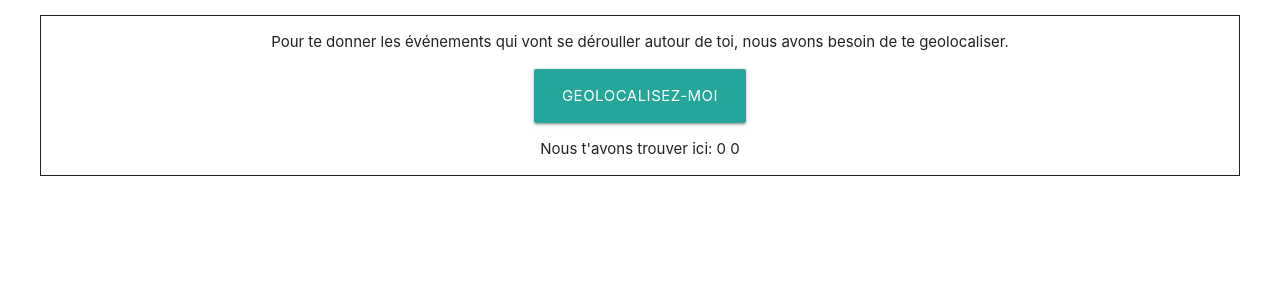
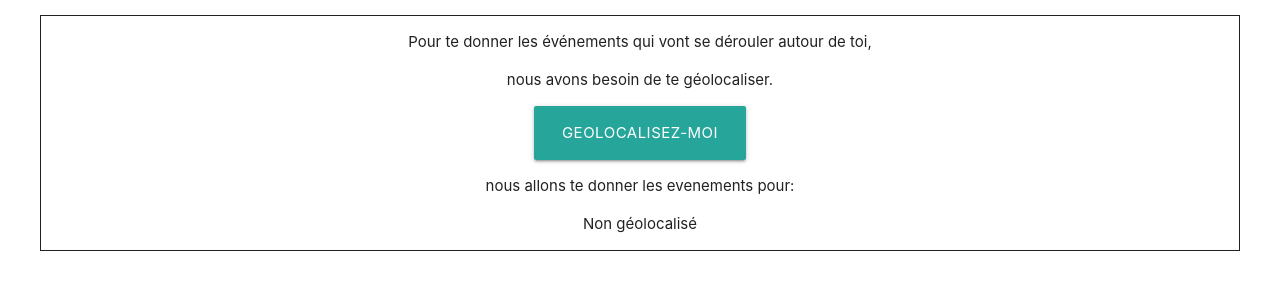
Before and after one commit to MS44118/PROJET_2_wild-song, a React (Create React App) app: page / in a window 1280 px wide. Shown: the top 300 px of the page. Built offline with nearby package versions, Linux system fonts and the light colour scheme; no server answers.

Commit message:
Geolocation ok, Fetch ok, Render of API result Done

```diff
--- a/src/App.js
+++ b/src/App.js
@@ -1,6 +1,6 @@
 import React, { Component } from 'react';
 import '../node_modules/materialize-css/dist/css/materialize.min.css'
-import M from '../node_m/odules/materialize-css/dist/js/materialize.js';
+// import M from '../node_modules/materialize-css/dist/js/materialize.js';
 import './App.css';
 import Geolocation from './Components/Geolocation/Geolocation';
 
--- a/src/Components/Geolocation/Geolocation.js
+++ b/src/Components/Geolocation/Geolocation.js
@@ -1,35 +1,36 @@
 import React, { Component } from 'react';
 import './Geolocation.css'
+import config from '../../config';
 
 class Geolocation extends Component{
   constructor(){
     super();
     this.state = {
-      latUser: 0,
-      lngUser: 0
-    }
+      songkick: null,
+    };
   };
 
-  getGeolocation = () => {
+  // componentDidMount s'effectue une seule fois au lancement du composant Geolocation (et pas qd click button)
+  getLocation = () => {
     navigator.geolocation.getCurrentPosition(
-      (position) => {
-        //return an object with keys: latitude, longitude, altitude, accuracy(meters), altitude accuracy, heading(moving direction), speed)
-        this.setState({
-          latUser: position.coords.latitude,
-          lngUser: position.coords.longitude,
+      (position) => { //return an object with latitude, longitude, and cie
+        // IMPLEMENT THERE THE LOADING ANIMATION ------------------------
+        fetch(`https://api.songkick.com/api/3.0/events.json?apikey=${config}&location=geo:${position.coords.latitude},${position.coords.longitude}`)
+        .then(data => data.json())
+        .then((data) => {
+          // console.log("API result:")
+          // console.log(data); //resultat API call
+          this.setState({
+            songkick: data.resultsPage.results,
+          })
+          console.log(this.state.songkick.event[14].location.city);
+          console.log(this.state.songkick)
         })
-        console.log(this.state);
-      },
+      }
+      ,
       (error) => {
-        //return a value (1=permission denied, 2=position unavailable, 3=timeout)
-        console.log(error);
+        console.log(error); //return a value (1=permission denied, 2=position unavailable, 3=timeout)
       }
-      // ,
-      // (options) => {
-      //     enableHighAccuracy: true; //(boolean) true = high precision required to geolocate
-      //     timeout: 5000;            // (milliseconds, integer) maximum time to receive geolocation
-      //     maximumAge: 100000;        //(milliseconds, integer) how long do we keep the geolocation (dans le cache)
-      // }
     );
   };
 
@@ -37,19 +38,20 @@ class Geolocation extends Component{
     return (
       <div>
         <figure>
-          <p>Pour te donner les événements qui vont se dérouller autour de toi, nous avons besoin de te geolocaliser.</p>
+          <p>Pour te donner les événements qui vont se dérouler autour de toi, </p>
+          <p>nous avons besoin de te géolocaliser.</p>
           <button
             className="waves-effect waves-light btn-large"
-            onClick={this.getGeolocation}
+            onClick={this.getLocation}
           >
             Geolocalisez-moi
           </button>
-          <p>Nous t'avons trouver ici: {this.state.latUser}  {this.state.lngUser} </p>
+          <p>nous allons te donner les evenements pour: </p>
+          <p>{this.state.songkick ? this.state.songkick.event[0].location.city : " Non géolocalisé"} </p>
         </figure>
       </div>
     )
   };
-
-}
+};
 
 export default Geolocation;
```
